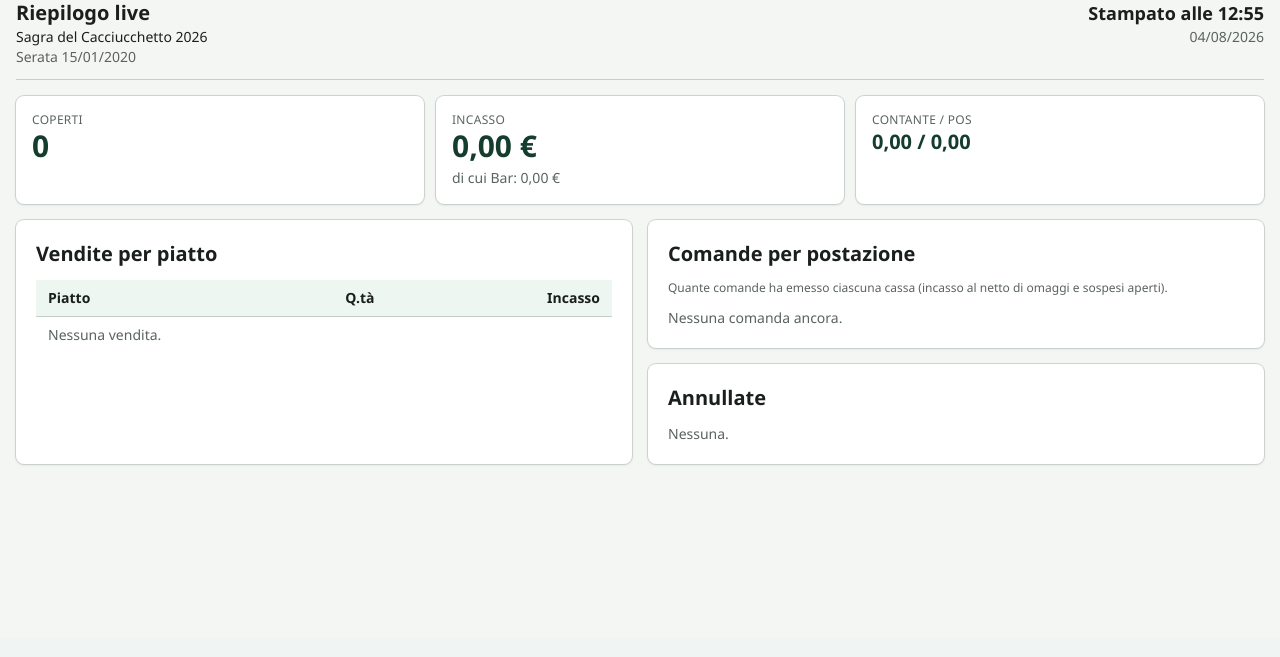
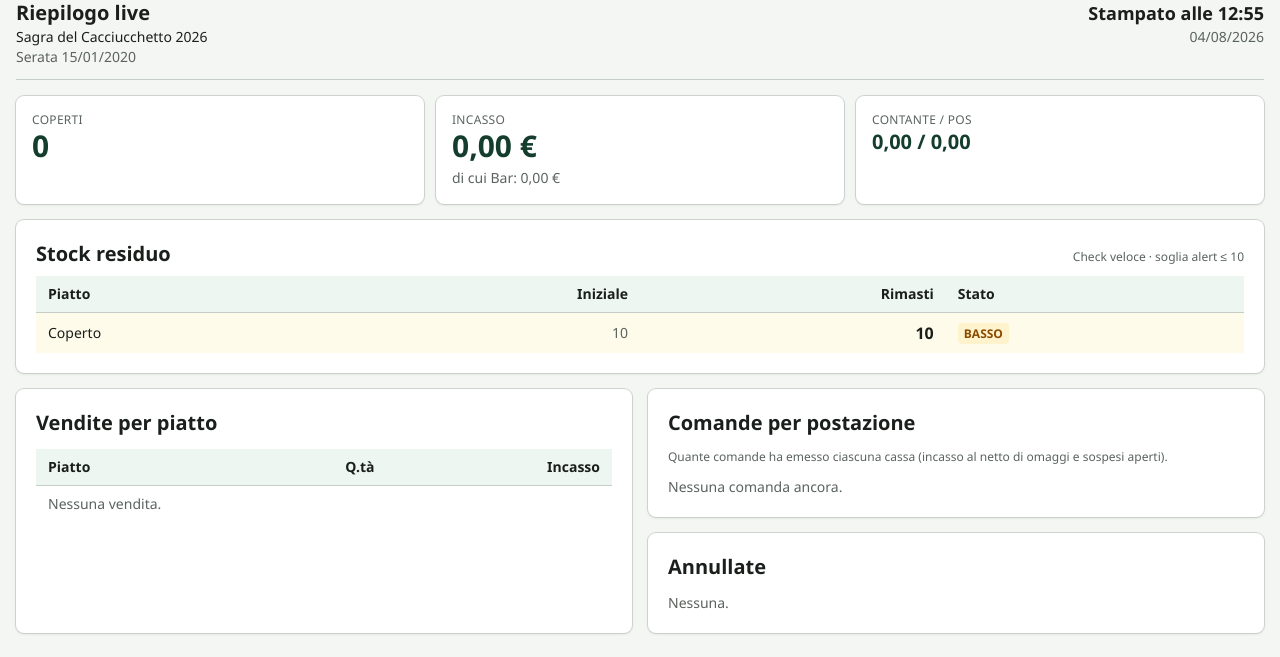
Before and after one commit to magiaslab/sagra26, a Laravel app: page /riepilogo in a window 1280 px wide. Shown: the part 162-819 px from the top of the page. Before the commit the page ends 627 px from the top, so only its background shows below. Run offline with Laravel 12, Linux system fonts and the light colour scheme; data comes from the database, SQL or seed files in the repository; tables that the repository leaves empty hold one stand-in row (values such as "Sample post"); style sheets or scripts are compiled from the project's sources; some libraries are stand-ins or nearby versions.

Commit message:
feat(riepilogo): stock residuo dei piatti limitati nel live.
Sezione check veloce con quantità rimaste, evidenzia basso/esaurito;
inclusa anche nella stampa veloce.

Co-authored-by: Alessandro Cipriani <social@magiaslab.com>

```diff
--- a/app/Livewire/RiepilogoLive.php
+++ b/app/Livewire/RiepilogoLive.php
@@ -7,6 +7,7 @@ use App\Models\ComandaCorrezione;
 use App\Models\ComandaRiga;
 use App\Models\Impostazione;
 use App\Models\Serata;
+use App\Models\SerataStock;
 use Illuminate\Support\Facades\DB;
 use Livewire\Component;
 
@@ -36,6 +37,8 @@ class RiepilogoLive extends Component
             'per_postazione' => collect(),
             'annullate' => collect(),
             'correzioni_per_postazione' => collect(),
+            'stock' => collect(),
+            'stock_soglia' => $impostazioni->sogliaStockAlert(),
         ];
 
         if ($serata) {
@@ -91,6 +94,19 @@ class RiepilogoLive extends Component
                     'nome' => $row->postazione->nome,
                     'n' => (int) $row->n,
                 ]);
+
+            // Solo voci con stock attivo in serata: residui in ordine (esauriti/bassi prima).
+            $dati['stock'] = SerataStock::query()
+                ->where('serata_id', $serata->id)
+                ->with(['menuItem' => fn ($q) => $q->orderBy('ordinamento')])
+                ->get()
+                ->filter(fn (SerataStock $row) => $row->menuItem !== null)
+                ->sortBy([
+                    fn (SerataStock $row) => (int) $row->stock_residuo,
+                    fn (SerataStock $row) => (int) ($row->menuItem->ordinamento ?? 0),
+                    fn (SerataStock $row) => (string) $row->menuItem->nome,
+                ])
+                ->values();
         }
 
         return view('livewire.riepilogo-live', [
--- a/resources/views/livewire/riepilogo-live.blade.php
+++ b/resources/views/livewire/riepilogo-live.blade.php
@@ -85,6 +85,53 @@
                     @endif
                 </div>
             </div>
+
+            @if ($dati['stock']->isNotEmpty())
+                <div class="mb-4 rounded-lg bg-white p-4 shadow-sm ring-1 ring-sagra-line/80 print:p-0 print:shadow-none print:ring-0 sm:p-5">
+                    <div class="mb-2 flex flex-wrap items-baseline justify-between gap-2">
+                        <h3 class="m-0 text-base font-semibold text-sagra-ink lg:text-xl">Stock residuo</h3>
+                        <p class="m-0 text-xs text-sagra-muted">Check veloce · soglia alert ≤ {{ $dati['stock_soglia'] }}</p>
+                    </div>
+                    <div class="overflow-x-auto">
+                        <table class="min-w-full divide-y divide-sagra-line text-sm">
+                            <thead>
+                                <tr class="bg-sagra-softer">
+                                    <th class="px-3 py-2 text-left font-semibold text-sagra-ink">Piatto</th>
+                                    <th class="px-3 py-2 text-right font-semibold text-sagra-ink">Iniziale</th>
+                                    <th class="px-3 py-2 text-right font-semibold text-sagra-ink">Rimasti</th>
+                                    <th class="px-3 py-2 text-left font-semibold text-sagra-ink">Stato</th>
+                                </tr>
+                            </thead>
+                            <tbody class="divide-y divide-sagra-line">
+                            @foreach ($dati['stock'] as $row)
+                                @php
+                                    $residuo = (int) $row->stock_residuo;
+                                    $esaurito = $residuo <= 0;
+                                    $basso = ! $esaurito && $residuo <= (int) $dati['stock_soglia'];
+                                @endphp
+                                <tr @class([
+                                    'bg-sagra-danger-soft/40' => $esaurito,
+                                    'bg-amber-50' => $basso,
+                                ])>
+                                    <td class="px-3 py-2 font-medium text-sagra-ink">{{ $row->menuItem->nome }}</td>
+                                    <td class="px-3 py-2 text-right tabular-nums text-sagra-muted">{{ (int) $row->stock_iniziale }}</td>
+                                    <td class="px-3 py-2 text-right text-base font-bold tabular-nums text-sagra-ink">{{ $residuo }}</td>
+                                    <td class="px-3 py-2">
+                                        @if ($esaurito)
+                                            <span class="rounded bg-sagra-danger-soft px-1.5 py-0.5 text-xs font-semibold text-sagra-danger">ESAURITO</span>
+                                        @elseif ($basso)
+                                            <span class="rounded bg-sagra-warn-soft px-1.5 py-0.5 text-xs font-semibold text-sagra-warn">BASSO</span>
+                                        @else
+                                            <span class="text-xs text-sagra-muted">ok</span>
+                                        @endif
+                                    </td>
+                                </tr>
+                            @endforeach
+                            </tbody>
+                        </table>
+                    </div>
+                </div>
+            @endif
 
             <div class="grid grid-cols-1 gap-4 lg:grid-cols-2 print:grid-cols-2 print:gap-3">
                 <div class="rounded-lg bg-white p-5 shadow-sm ring-1 ring-sagra-line/80 print:p-0 print:shadow-none print:ring-0">
```
Also changed, not shown: tests/Feature/PostazioneComandeRiepilogoTest.php (+34 -1 lines).
